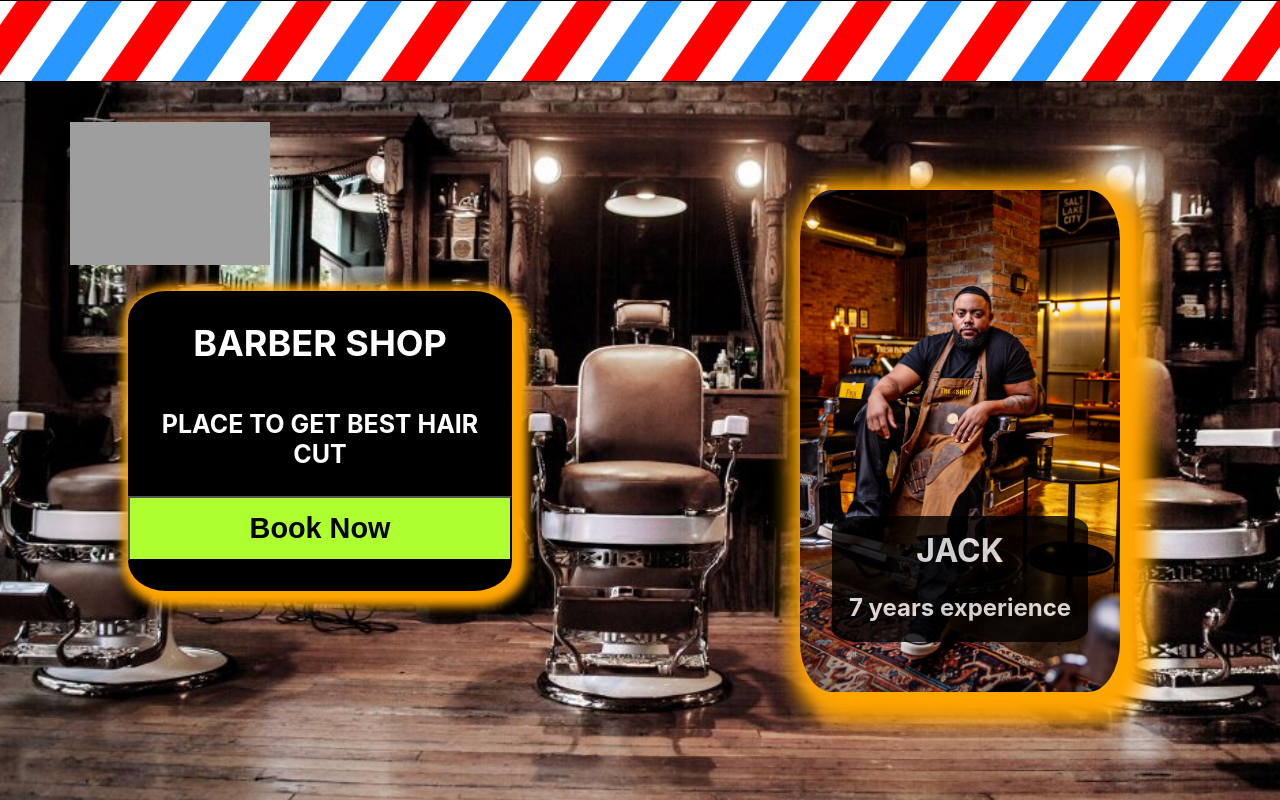
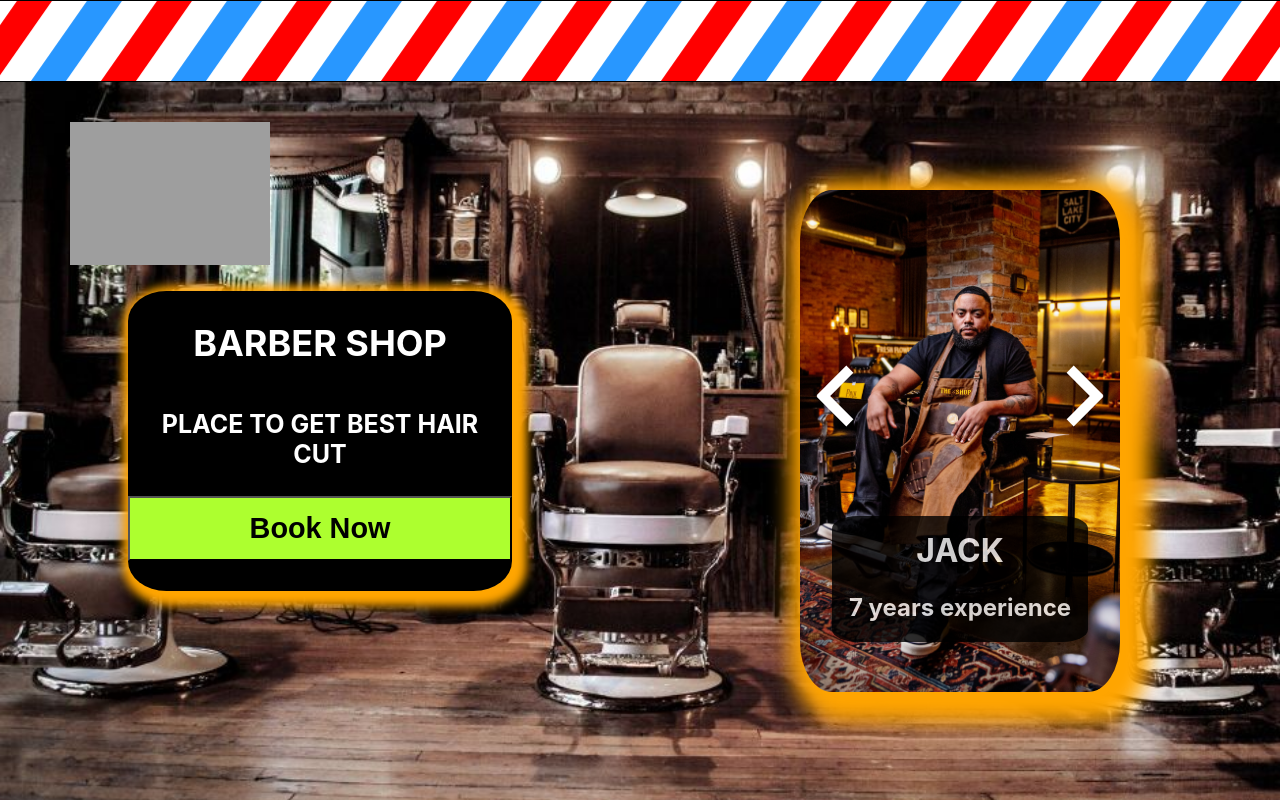
Before and after one commit to MohamedYassineBenomar/barber-booking, a React (Create React App) app: page / in a window 1280 px wide. Built offline with nearby package versions, Linux system fonts and the light colour scheme; grey boxes are pictures that could not be loaded.

Commit message:
add slider btns

```diff
--- a/src/containers/Maincontainer.js
+++ b/src/containers/Maincontainer.js
@@ -30,11 +30,23 @@ function Maincontainer() {
             <div id='body-container-right'>
               <div id='body-container-right-content'>
                 <div id='body-container-right-content-container'>
-                  <div id='body-container-right-content-silder-left'>
+                  <div id='body-container-right-content-silder'>
+                    <div id='body-container-right-content-silder-left'>
+                      <div className='leftsliderrow toppart'>
 
-                  </div>
-                  <div id='body-container-right-content-silder-right'>
+                      </div>
+                      <div className='leftsliderrow bottompart'>
 
+                      </div>
+                    </div>
+                    <div id='body-container-right-content-silder-right'>
+                      <div className='rightsliderrow toppart'>
+
+                      </div>
+                      <div className='rightsliderrow bottompart'>
+
+                      </div>
+                    </div>
                   </div>
                   <div id='body-container-right-content-text'>
                     <div id='body-container-right-content-text-container'>
--- a/src/containers/Maincontainer.scss
+++ b/src/containers/Maincontainer.scss
@@ -188,9 +188,74 @@
                                     }
                                 }
                             }
-                            /*#body-container-right-content-silder-left {
+                            #body-container-right-content-silder {
+                                display: flex;
 
-                            }*/
+                                justify-content: center;
+                                align-items: center;
+                                position: absolute;
+                                height: 20%;
+                                width: 100%;
+
+                                top: 35%;
+
+                                #body-container-right-content-silder-left {
+
+                                    left: 30px;
+                                    width: 50px;
+                                    height: 70px;
+                                    position: absolute;
+
+                                    .leftsliderrow {
+                                        width: 20%;
+                                        height: 60%;
+                                        background-color: white;
+                                        margin-top: -36%;
+                                    }
+                                    .toppart {
+
+                                        display: flex;
+                                        align-items: center;
+                                        justify-content: top;
+                                        transform: rotate(45deg);
+                                    }
+                                    .bottompart {
+                                        display: flex;
+                                        justify-content: right;
+                                        align-items: center;
+                                        transform: rotate(-45deg);
+                                    }
+                                }
+                                #body-container-right-content-silder-right {
+
+                                    right: -10px;
+                                    width: 50px;
+                                    height: 70px;
+                                    position: absolute;
+
+                                    .rightsliderrow {
+                                        width: 20%;
+                                        height: 60%;
+                                        background-color: white;
+                                        margin-top: -36%;
+
+                                    }
+                                    .toppart {
+
+                                        display: flex;
+                                        align-items: center;
+                                        justify-content: top;
+                                        transform: rotate(-45deg);
+                                    }
+                                    .bottompart {
+                                        display: flex;
+                                        justify-content: right;
+                                        align-items: center;
+                                        transform: rotate(45deg);
+                                    }
+                                }
+
+                            }
                         }
                     }
 
```
